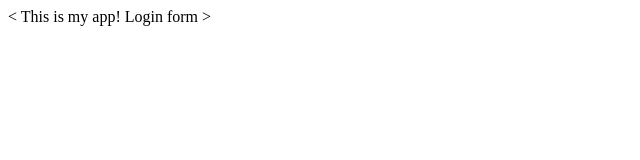
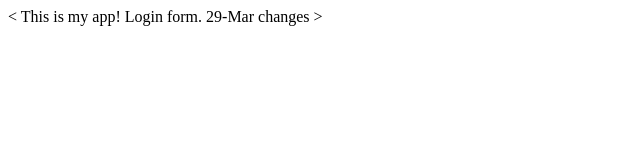
Before and after one commit to psinha18/myappsample, a plain HTML site: page index.html in a window 1280 px wide. Shown: the whole page, without its empty margins (0-640 px from the left). Drawn offline with Linux system fonts and the light colour scheme.

Commit message:
changes of index.html comminted

```diff
--- a/index.html
+++ b/index.html
@@ -6,6 +6,7 @@
   </head>
   <body>
     This is my app!
-    Login form
+    Login form.
+    29-Mar changes
   </body>
 </html>>
```
